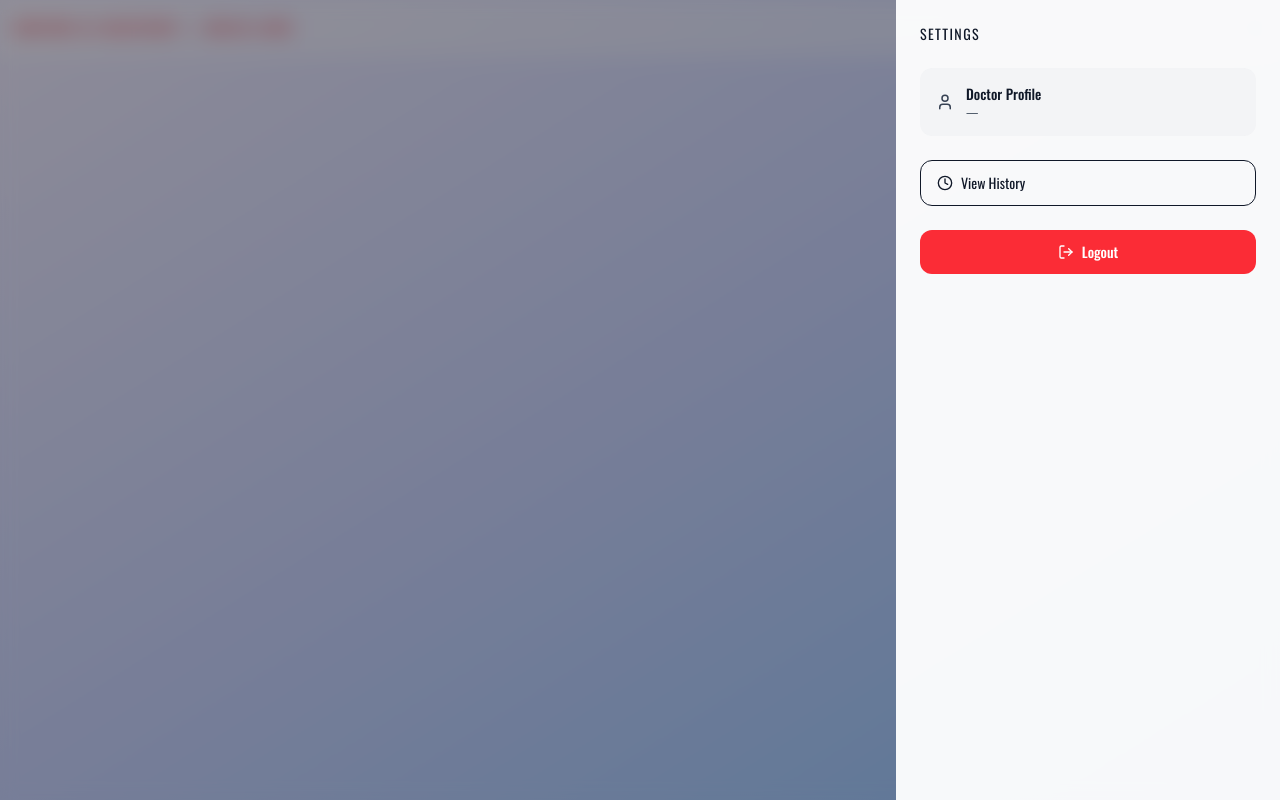
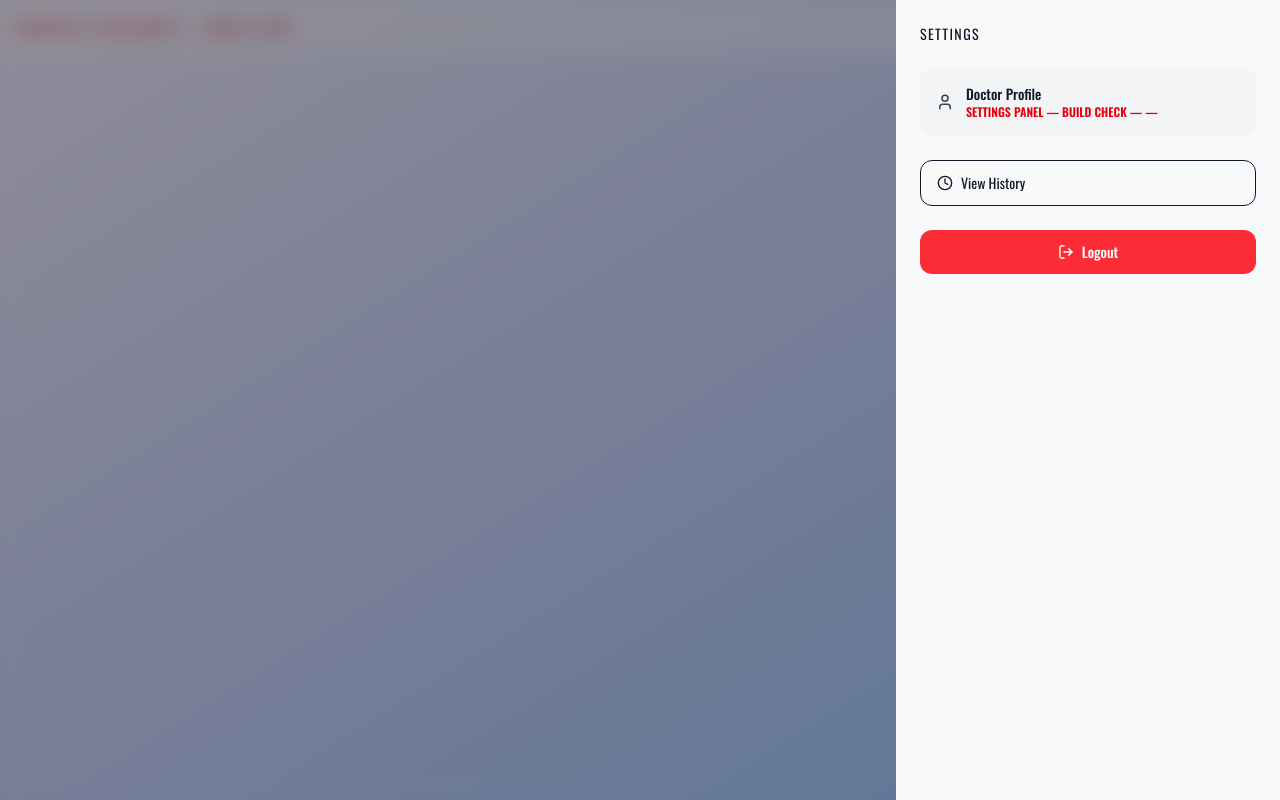
Before and after one commit to Gyanendrasharma1/doctor-assist, a Next.js app: page /chat in a window 1280 px wide. Both pictures are taken after a click on the button 1255 px from the left and 28 px from the top of the page. Built offline with nearby package versions, Linux system fonts and the light colour scheme; no server answers.

Commit message:
Add build marker to SettingsPanel

```diff
--- a/app/components/SettingsPanel.tsx
+++ b/app/components/SettingsPanel.tsx
@@ -58,9 +58,9 @@ export default function SettingsPanel({
               Doctor Profile
             </p>
 
-            {/* 🔎 DEBUG + FINAL EMAIL */}
-            <p className="text-xs text-gray-600">
-              {email}
+            {/* 🔥 BUILD MARKER + EMAIL */}
+            <p className="text-xs font-bold text-red-600">
+              SETTINGS PANEL — BUILD CHECK — {email}
             </p>
           </div>
         </div>
```
Also changed, not shown: 1 other file (tests, documents, lock files or other folders).
